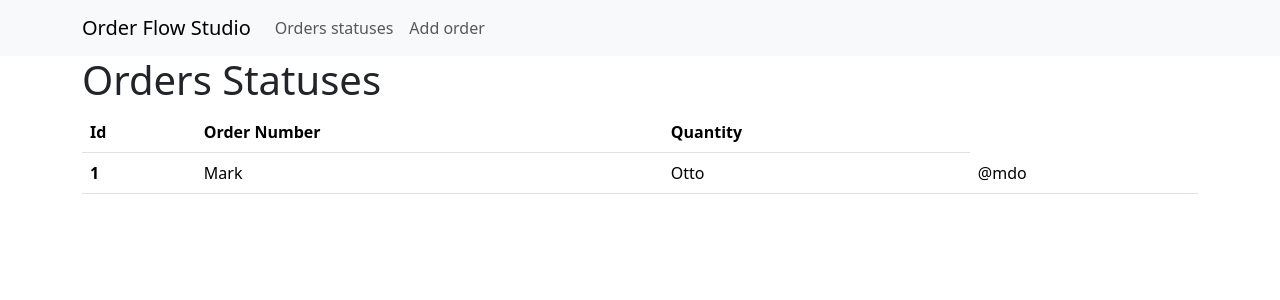
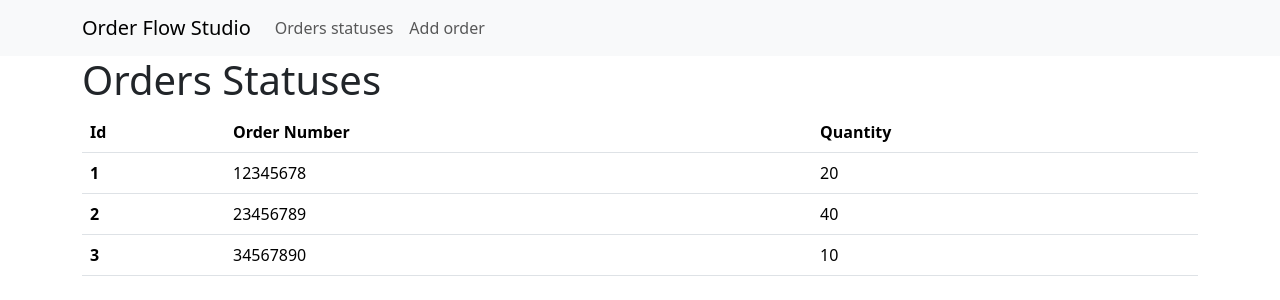
Before and after one commit to LukasZlocki/order_flow_angularUI, an Angular app: page / in a window 1280 px wide. Shown: the top 300 px of the page. Built offline with nearby package versions, Linux system fonts and the light colour scheme.

Commit message:
Add loop to show data in table

```diff
--- a/src/app/components/orders/orders.component.html
+++ b/src/app/components/orders/orders.component.html
@@ -10,11 +10,10 @@
         </tr>
         </thead>
         <tbody>
-        <tr>
-            <th scope="row">1</th>
-            <td>Mark</td>
-            <td>Otto</td>
-            <td>@mdo</td>
+        <tr *ngFor="let order of orders">
+            <th>{{ order.id }}</th>
+            <td>{{ order.ordernb }}</td>
+            <td>{{ order.quantity }}</td>
         </tr>
         </tbody>
     </table>
```
